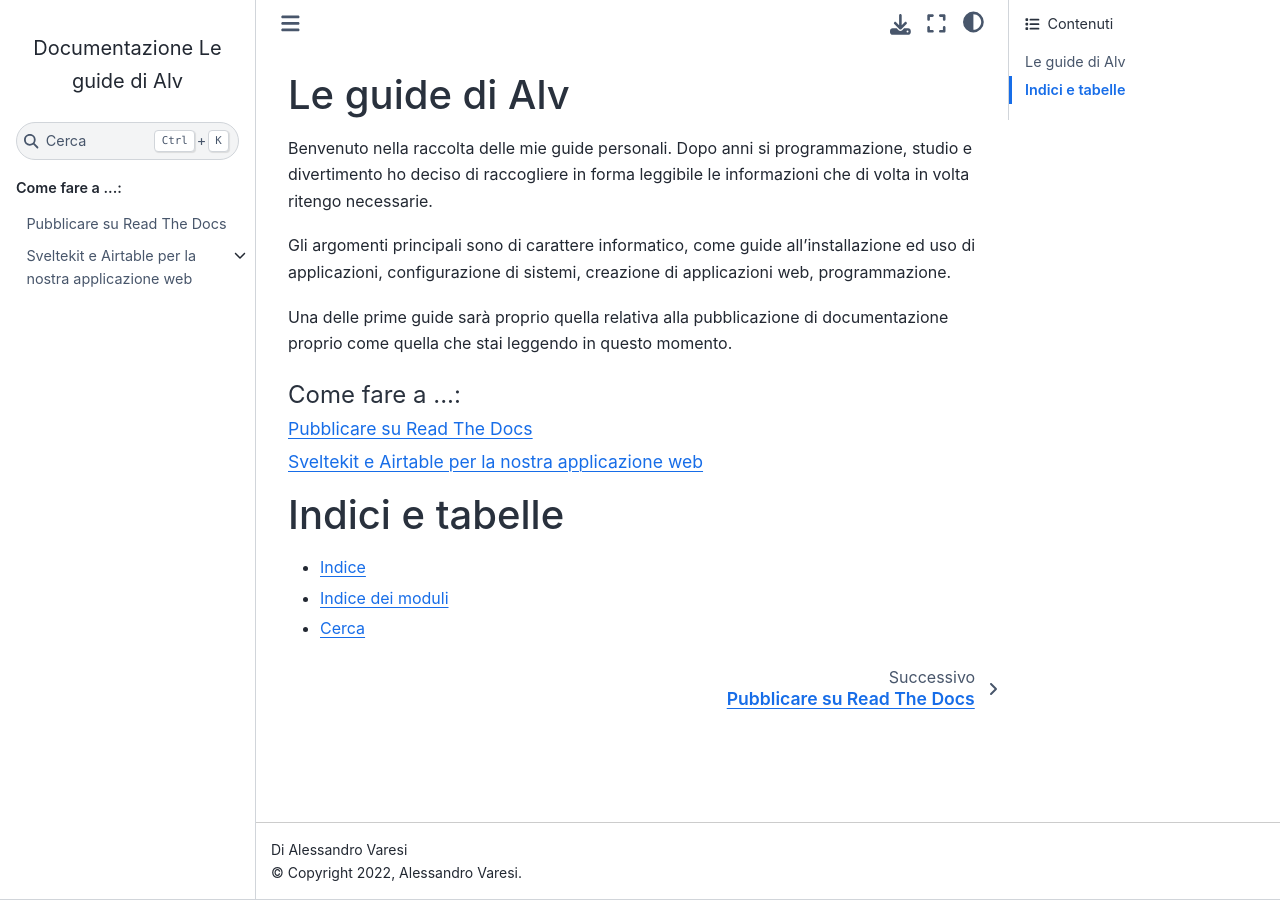
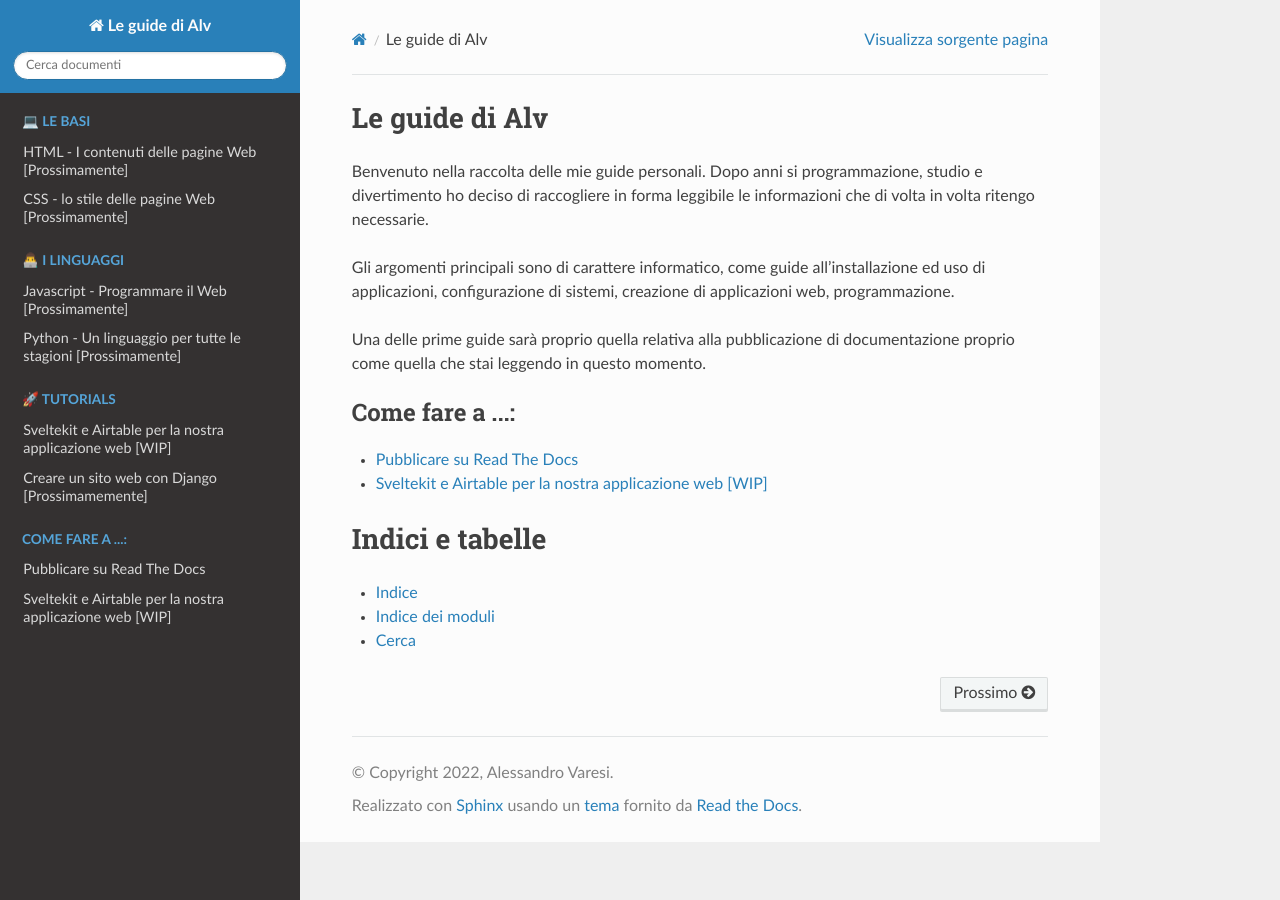
Before and after one commit to novice-handbooks/le-guide-di-alv, a Sphinx documentation site: the page built from docs/index.rst, in a window 1280 px wide. Built offline with Sphinx 7.4.7 and the Read the Docs theme 2.0.0, drawn with Linux system fonts in a browser that asks for light colours.

Commit message:
Predisposto voci di indice

```diff
--- /dev/null
+++ b/docs/basic/css.rst
@@ -0,0 +1,2 @@
+CSS - lo stile delle pagine Web [Prossimamente]
+===============================================
--- /dev/null
+++ b/docs/basic/html.rst
@@ -0,0 +1,2 @@
+HTML - I contenuti delle pagine Web [Prossimamente]
+===================================================
--- a/docs/conf.py
+++ b/docs/conf.py
@@ -14,6 +14,7 @@
 # import sys
 # sys.path.insert(0, os.path.abspath('.'))
 import sphinx_rtd_theme
+import sphinx_book_theme
 
 # -- Project information -----------------------------------------------------
 
@@ -29,7 +30,8 @@ author = 'Alessandro Varesi'
 # ones.
 extensions = [
     'myst_parser',
-#    'sphinx_rtd_theme',
+    'sphinx_rtd_theme',
+    'sphinx_book_theme'
 ]
 
 # Add any paths that contain templates here, relative to this directory.
@@ -53,8 +55,8 @@ exclude_patterns = ['_build', 'Thumbs.db', '.DS_Store']
 # The theme to use for HTML and HTML Help pages.  See the documentation for
 # a list of builtin themes.
 #
-#html_theme = 'sphinx_rtd_theme'
-html_theme = 'sphinx_book_theme'
+html_theme = 'sphinx_rtd_theme'
+#html_theme = 'sphinx_book_theme'
 
 # Add any paths that contain custom static files (such as style sheets) here,
 # relative to this directory. They are copied after the builtin static files,
--- a/docs/index.rst
+++ b/docs/index.rst
@@ -1,10 +1,32 @@
-.. Le guide di Alv documentation master file, created by
-   sphinx-quickstart on Thu Jan 20 22:03:28 2022.
-   You can adapt this file completely to your liking, but it should at least
-   contain the root `toctree` directive.
-
 Le guide di Alv
 ===============
+
+.. toctree::
+   :maxdepth: 2
+   :hidden:
+   :caption: 💻 Le Basi
+
+   /basic/html
+   /basic/css
+
+.. toctree::
+   :maxdepth: 2
+   :hidden:
+   :caption: 👨‍💻 I linguaggi
+
+   /language/javascript
+   /language/python
+
+.. toctree::
+   :maxdepth: 2
+   :hidden:
+   :caption: 🚀 Tutorials
+
+   /tutorial/sveltekit-airtable-howto/index
+   /tutorial/django-website/index
+
+.. meta::
+   :description lang=it: Raccolta di guide e tutorial su informatica e programmazione.
 
 Benvenuto nella raccolta delle mie guide personali.
 Dopo anni si programmazione, studio e divertimento ho deciso di raccogliere
--- /dev/null
+++ b/docs/language/javascript.rst
@@ -0,0 +1,2 @@
+Javascript - Programmare il Web [Prossimamente]
+===============================================
--- /dev/null
+++ b/docs/language/python.rst
@@ -0,0 +1,2 @@
+Python - Un linguaggio per tutte le stagioni [Prossimamente]
+============================================================
--- /dev/null
+++ b/docs/tutorial/django-website/index.rst
@@ -0,0 +1,2 @@
+Creare un sito web con Django [Prossimamemente]
+===============================================
--- a/docs/sveltekit-airtable-howto/index.rst
+++ b/docs/tutorial/sveltekit-airtable-howto/index.rst
@@ -1,5 +1,5 @@
-Sveltekit e Airtable per la nostra applicazione web
-===================================================
+Sveltekit e Airtable per la nostra applicazione web [WIP]
+=========================================================
 
 Proviamo a creare assieme una applicazione web completa, in
 gergo definita "full-stack", per la gestione dei libri della
```
Also changed, not shown: other parts of docs/index.rst (+1 -1 lines), docs/tutorial/sveltekit-airtable-howto/before-beginning.rst (renamed from docs/sveltekit-airtable-howto/before-beginning.rst), docs/tutorial/sveltekit-airtable-howto/getting-started.rst (renamed from docs/sveltekit-airtable-howto/getting-started.rst).
